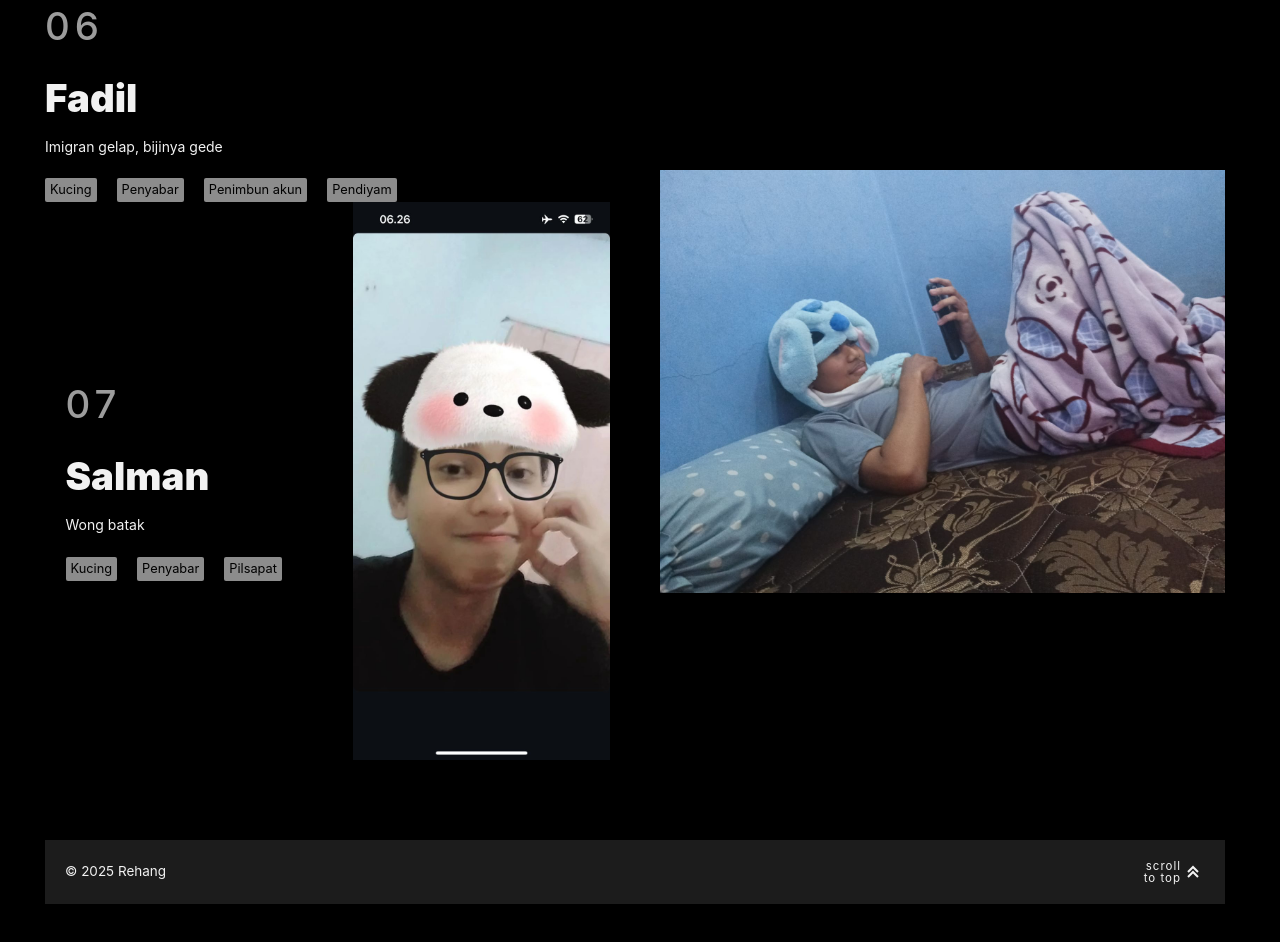
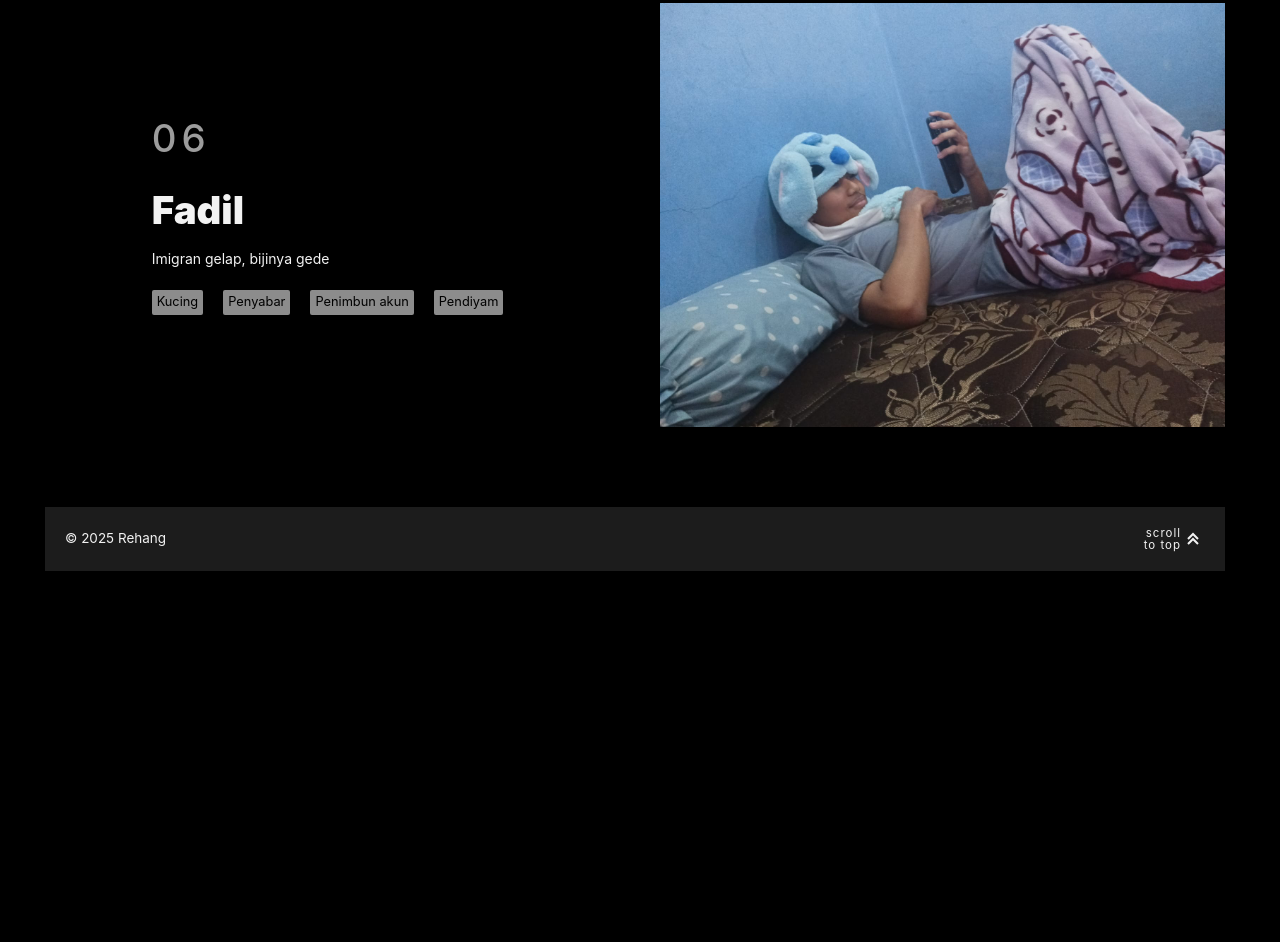
Before and after one commit to Rehantod/sirkel, a plain HTML site: page index.html in a window 1280 px wide. Shown: the part 4389-5331 px from the top of the page. After the commit the page ends 5000 px from the top, so only its background shows below. Drawn offline with nearby package versions, Linux system fonts and the light colour scheme.

Commit message:
Update index.html

```diff
--- a/index.html
+++ b/index.html
@@ -406,26 +406,7 @@ We are family
 									<li>Penimbun akun</li>
 									<li>Pendiyam</li>
 								</ul>
-						<!-- 07 -->
-						<article class="project">
-							<a
 
-								><img
-									src="./assets/mono.jpeg"
-									alt="ip address tracker website screenshot"
-									title="ip address tracker"
-							/></a>
-							<div>
-								<h3>07</h3>
-								<h2>Salman</h2>
-								<p>
-									Wong batak
-								</p>
-								<ul class="tech-stack">
-									<li>Kucing</li>
-									<li>Penyabar</li>
-									<li>Pilsapat</li>
-								</ul>
 
 								</ul>
 							</div>
```
